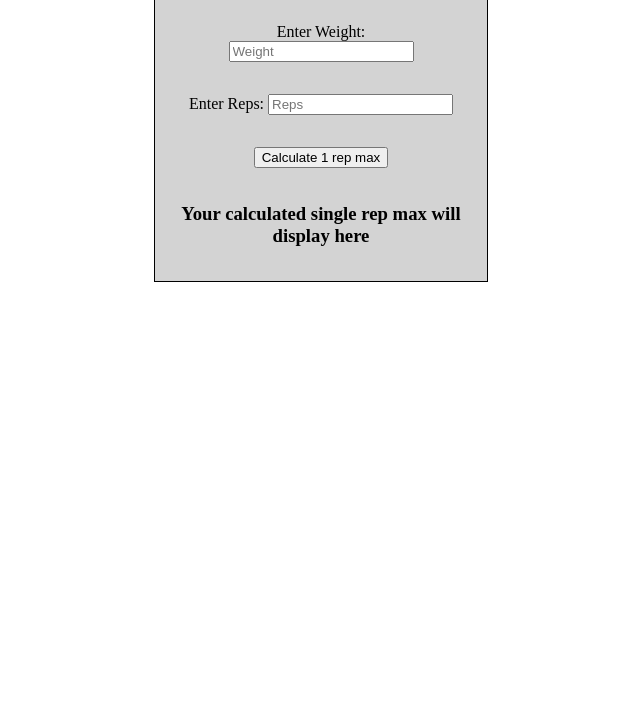
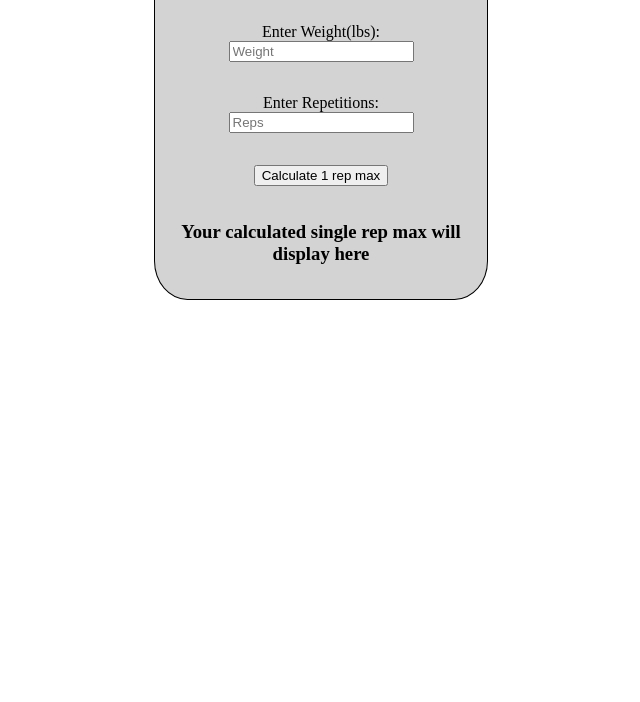
Before and after one commit to kodiakorange/repMaxCalculator, a plain HTML site: page index.html in a window 1280 px wide. Shown: the part 98-800 px from the top of the page, without its empty margins (319-959 px from the left). Drawn offline with Linux system fonts and the light colour scheme.

Commit message:
small fixes

```diff
--- a/index.html
+++ b/index.html
@@ -11,12 +11,12 @@
 			<h1>Rep Max Calculator</h1>
 
 			<div id="weightContainer">
-				<label for="weightInput">Enter Weight: </label>
+				<label for="weightInput">Enter Weight(lbs): </label>
 				<input type="text" id="weightInput" placeholder="Weight" />
 			</div>
 
 			<div id="repContainer">
-				<label for="repsInput">Enter Reps: </label>
+				<label for="repsInput">Enter Repetitions:</label>
 				<input type="text" id="repsInput" placeholder="Reps" />
 			</div>
 
--- a/resources/style.scss
+++ b/resources/style.scss
@@ -5,6 +5,7 @@
 	justify-content: space-between;
 	background-color: lightgray;
 	border: 0.1rem solid black;
+	border-radius: 10%;
 	padding: 1rem;
 	text-align: center;
 	max-width: 300px;
```
Also changed, not shown: resources/style.css, 1 other file.
